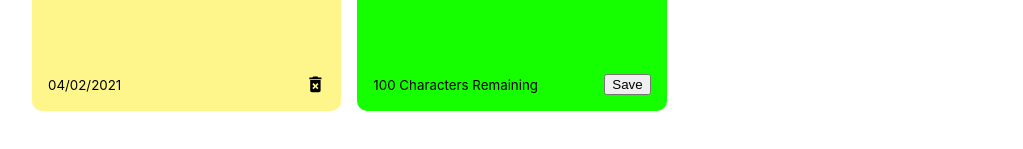
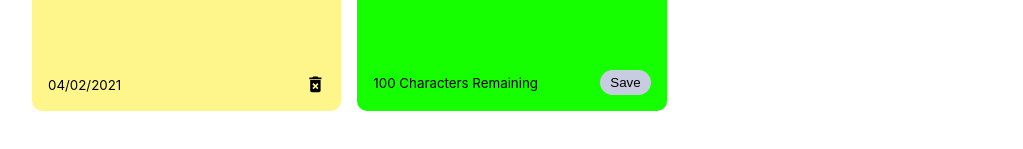
Before and after one commit to carlsondultra/React-Notes, a React (Create React App) app: page / in a window 1280 px wide. Shown: the part 309-458 px from the top of the page, without its empty margins (128-1151 px from the left). Built offline with nearby package versions, Linux system fonts and the light colour scheme.

Commit message:
Styling the save button

```diff
--- a/src/index.css
+++ b/src/index.css
@@ -43,6 +43,13 @@ textarea:focus{
   outline: none;
 }
 
+.save{
+  background-color: rgb(200, 204, 224);
+  border: none;
+  border-radius: 15px;
+  padding: 5px 10px 5px 10px;
+}
+
 .note{
   background-color: #fef68a;
   border-radius: 10px;
```
